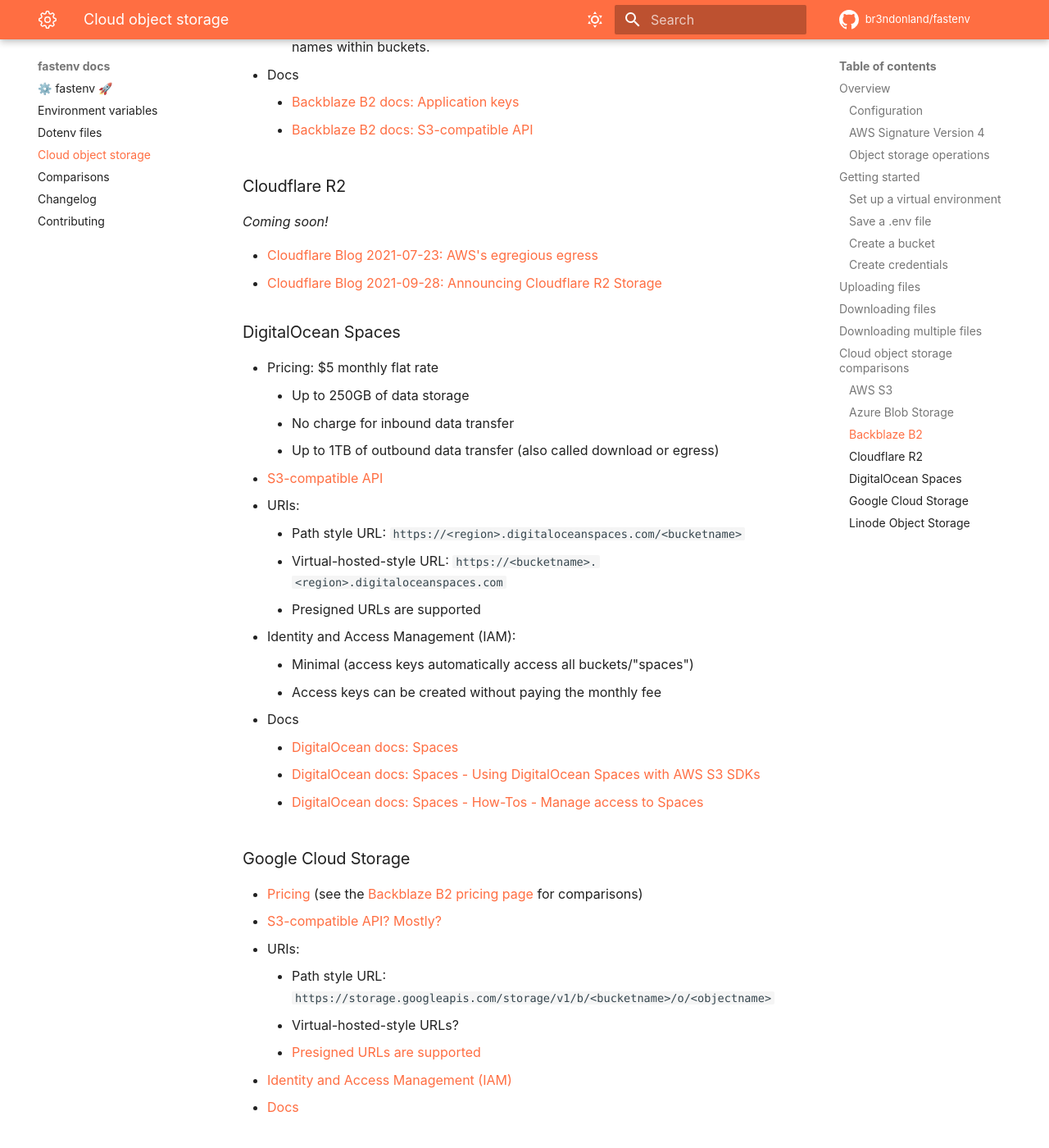
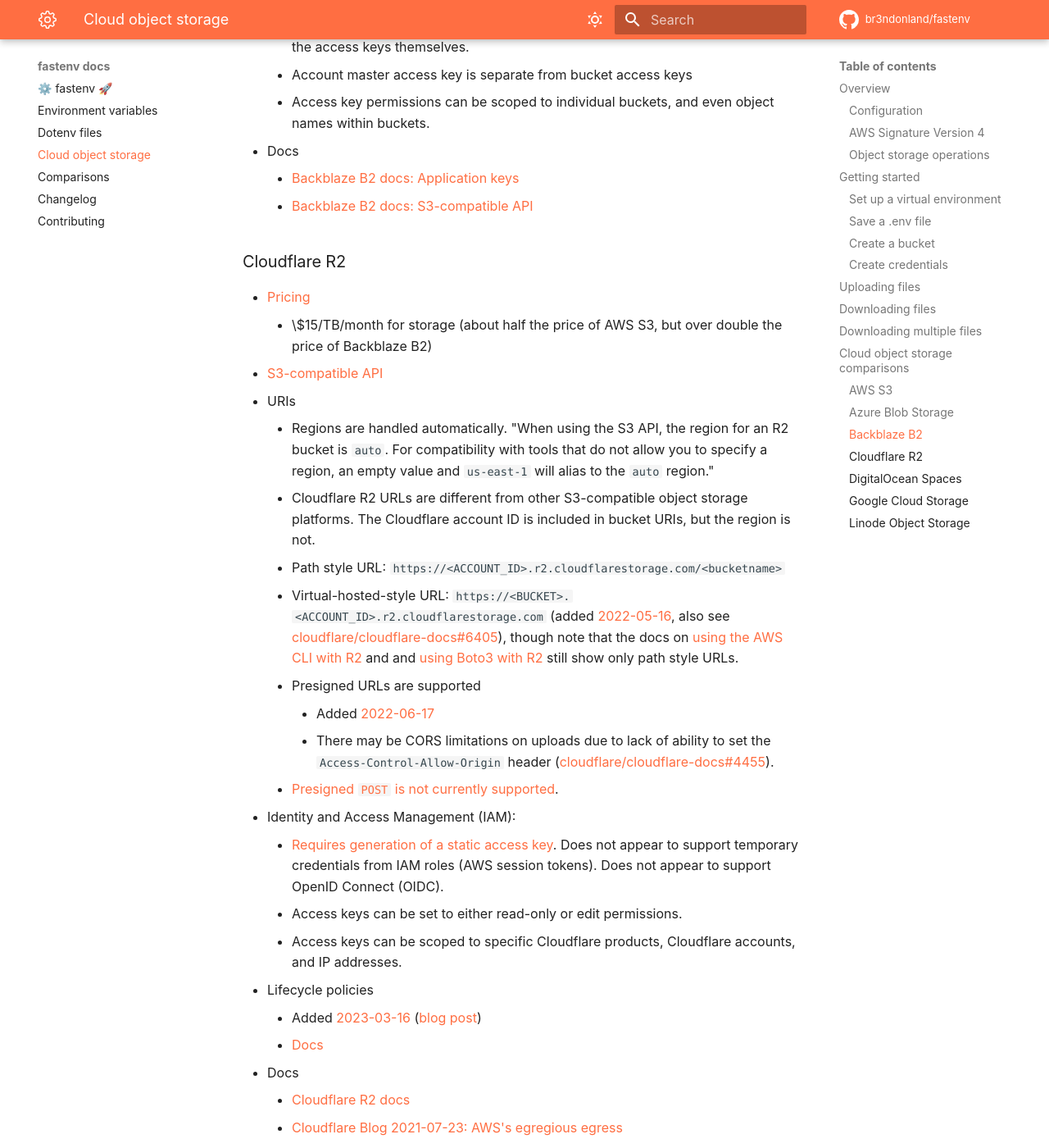
Before and after one commit to br3ndonland/fastenv, an MkDocs documentation site: the page built from docs/cloud-object-storage.md, in a window 1280 px wide and 1400 px high, scrolled down 7591 px. Shown: the whole window at 82% size. Built offline with MkDocs 1.6.1 and Material for MkDocs 9.7.7, drawn with Linux system fonts in a browser that asks for light colours; comment, search, counter and statistics services are not loaded; some of the changed text lies outside the part shown.

Commit message:
Add support for Cloudflare R2 object storage

```diff
--- a/docs/cloud-object-storage.md
+++ b/docs/cloud-object-storage.md
@@ -2,7 +2,7 @@
 
 ## Overview
 
-Dotenv files are commonly kept in [cloud object storage](https://en.wikipedia.org/wiki/Cloud_storage), but environment variable management packages typically don't integrate with object storage clients. Additional logic is therefore required to download the files from object storage prior to loading environment variables. This project offers integration with S3-compatible object storage. [AWS S3](https://docs.aws.amazon.com/AmazonS3/latest/userguide/Welcome.html) and [Backblaze B2](https://www.backblaze.com/b2/docs/) are directly supported and tested.
+Dotenv files are commonly kept in [cloud object storage](https://en.wikipedia.org/wiki/Cloud_storage), but environment variable management packages typically don't integrate with object storage clients. Additional logic is therefore required to download the files from object storage prior to loading environment variables. This project offers integration with S3-compatible object storage. [AWS S3](https://docs.aws.amazon.com/AmazonS3/latest/userguide/Welcome.html), [Backblaze B2](https://www.backblaze.com/b2/docs/), and [Cloudflare R2](https://developers.cloudflare.com/r2/) are directly supported and tested.
 
 !!!note "Why not Boto3?"
 
@@ -333,6 +333,8 @@
 ### AWS S3
 
 -   Pricing
+    -   \$23/TB/month for storage
+    -   \$90/TB/month outbound (also called download or egress), with further complex and expensive egress fees
     -   See the [Backblaze B2 pricing page](https://www.backblaze.com/b2/cloud-storage-pricing.html) for comparisons
     -   See [Backblaze Blog 2021-12-03: Why the world needs lower egress fees](https://www.backblaze.com/blog/why-the-world-needs-lower-egress-fees/) and [Cloudflare Blog 2021-07-23: AWS's egregious egress](https://blog.cloudflare.com/aws-egregious-egress/) for criticisms
 -   Identity and Access Management (IAM):
@@ -353,7 +355,7 @@
 ### Backblaze B2
 
 -   [Pricing](https://www.backblaze.com/b2/cloud-storage-pricing.html):
-    -   Data storage fees are 1/3 the price of S3
+    -   \$6/TB/month for storage (about 1/4 the price of S3)
     -   Outbound (also called download or egress) data transfer fees are 1/4 the price of S3
     -   See [Backblaze Blog 2021-12-03: Why the world needs lower egress fees](https://www.backblaze.com/blog/why-the-world-needs-lower-egress-fees/)
 -   [S3-compatible API](https://www.backblaze.com/b2/docs/s3_compatible_api.html)\*
@@ -374,10 +376,30 @@
 
 ### Cloudflare R2
 
-_Coming soon!_
-
--   [Cloudflare Blog 2021-07-23: AWS's egregious egress](https://blog.cloudflare.com/aws-egregious-egress/)
--   [Cloudflare Blog 2021-09-28: Announcing Cloudflare R2 Storage](https://blog.cloudflare.com/introducing-r2-object-storage/)
+-   [Pricing](https://developers.cloudflare.com/r2/platform/pricing/)
+    -   \$15/TB/month for storage (about half the price of AWS S3, but over double the price of Backblaze B2)
+-   [S3-compatible API](https://developers.cloudflare.com/r2/platform/s3-compatibility/api/)
+-   URIs
+    -   Regions are handled automatically. "When using the S3 API, the region for an R2 bucket is `auto`. For compatibility with tools that do not allow you to specify a region, an empty value and `us-east-1` will alias to the `auto` region."
+    -   Cloudflare R2 URLs are different from other S3-compatible object storage platforms. The Cloudflare account ID is included in bucket URIs, but the region is not.
+    -   Path style URL: `https://<ACCOUNT_ID>.r2.cloudflarestorage.com/<bucketname>`
+    -   Virtual-hosted-style URL: `https://<BUCKET>.<ACCOUNT_ID>.r2.cloudflarestorage.com` (added [2022-05-16](https://developers.cloudflare.com/r2/platform/changelog/#2022-05-16), also see [cloudflare/cloudflare-docs#6405](https://github.com/cloudflare/cloudflare-docs/pull/6405)), though note that the docs on [using the AWS CLI with R2](https://developers.cloudflare.com/r2/examples/aws/aws-cli/) and and [using Boto3 with R2](https://developers.cloudflare.com/r2/examples/aws/boto3/) still show only path style URLs.
+    -   Presigned URLs are supported
+        -   Added [2022-06-17](https://developers.cloudflare.com/r2/platform/changelog/#2022-06-17)
+        -   There may be CORS limitations on uploads due to lack of ability to set the `Access-Control-Allow-Origin` header ([cloudflare/cloudflare-docs#4455](https://github.com/cloudflare/cloudflare-docs/issues/4455)).
+    -   [Presigned `POST` is not currently supported](https://developers.cloudflare.com/r2/api/s3/presigned-urls/#supported-http-methods).
+-   Identity and Access Management (IAM):
+    -   [Requires generation of a static access key](https://developers.cloudflare.com/r2/data-access/s3-api/tokens/). Does not appear to support temporary credentials from IAM roles (AWS session tokens). Does not appear to support OpenID Connect (OIDC).
+    -   Access keys can be set to either read-only or edit permissions.
+    -   Access keys can be scoped to specific Cloudflare products, Cloudflare accounts, and IP addresses.
+-   Lifecycle policies
+    -   Added [2023-03-16](https://developers.cloudflare.com/r2/reference/changelog/#2023-03-16) ([blog post](https://blog.cloudflare.com/introducing-object-lifecycle-management-for-cloudflare-r2/))
+    -   [Docs](https://developers.cloudflare.com/r2/buckets/object-lifecycles/)
+-   Docs
+    -   [Cloudflare R2 docs](https://developers.cloudflare.com/r2/)
+    -   [Cloudflare Blog 2021-07-23: AWS's egregious egress](https://blog.cloudflare.com/aws-egregious-egress/)
+    -   [Cloudflare Blog 2021-09-28: Announcing Cloudflare R2 Storage](https://blog.cloudflare.com/introducing-r2-object-storage/)
+    -   [Cloudflare Blog 2022-09-21: R2 is now Generally Available](https://blog.cloudflare.com/r2-ga/)
 
 ### DigitalOcean Spaces
 
```
Also changed, not shown: docs/contributing.md (+12 -0 lines), 4 other files.
